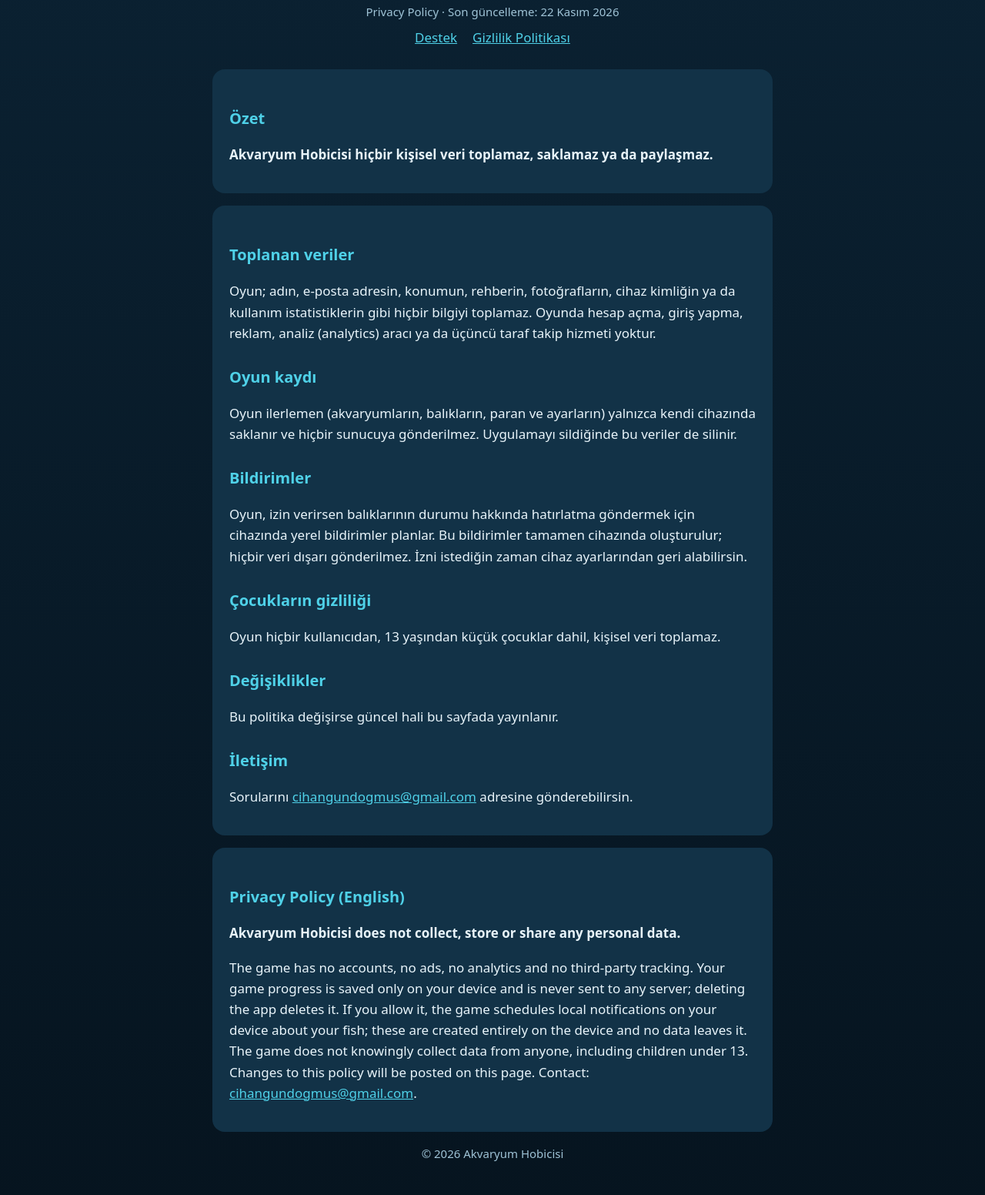
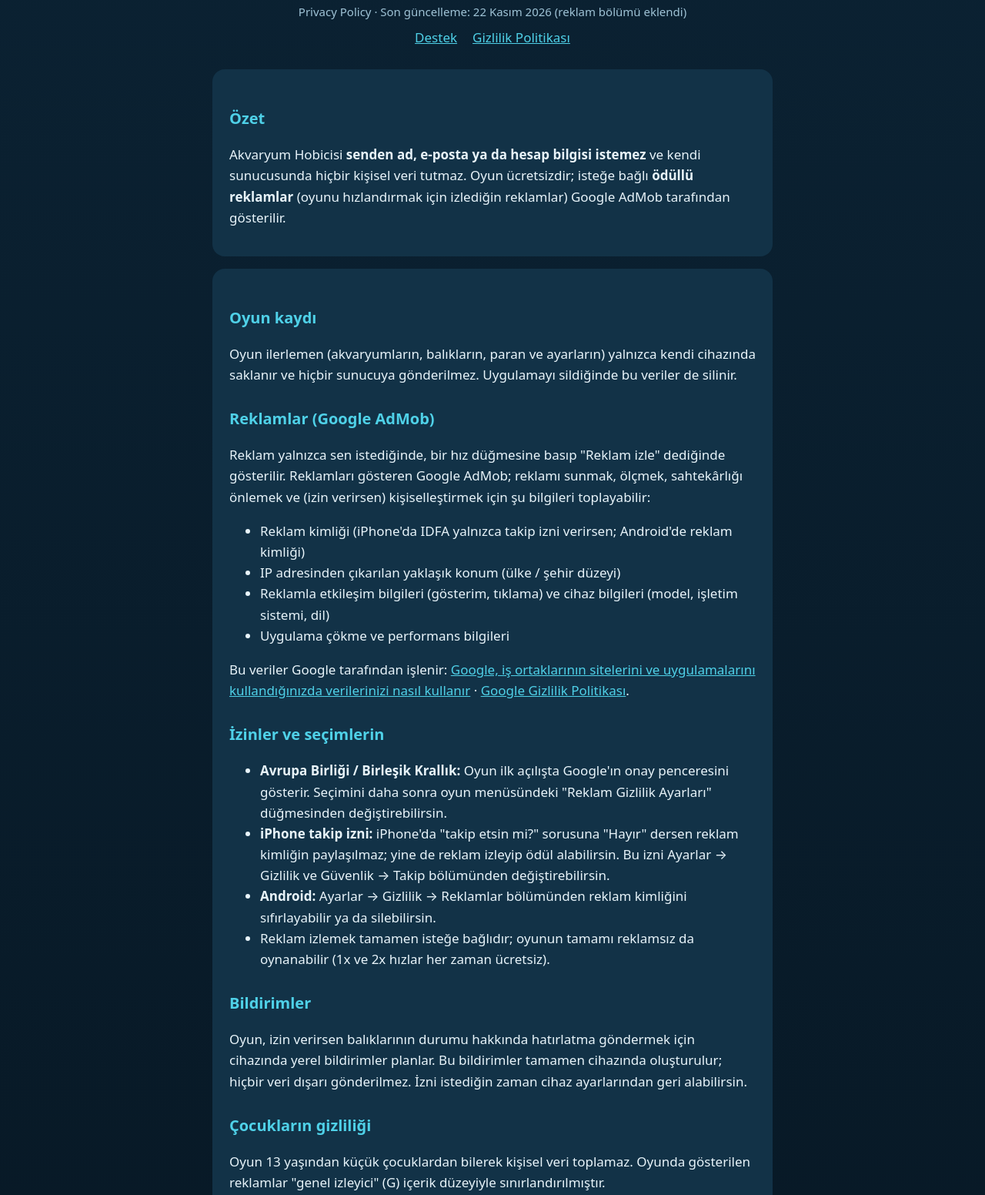
Before and after one commit to cihangundogmus-boop/akvaryumhobicisi-destek, a plain HTML site: page gizlilik.html in a window 1280 px wide. Shown: the part 193-1745 px from the top of the page at 77% size. Drawn offline with Linux system fonts and the light colour scheme.

Commit message:
Gizlilik politikasina AdMob reklam bolumu eklendi
Co-Authored-By: Claude Opus 5.5 <noreply@anthropic.com>

```diff
--- a/gizlilik.html
+++ b/gizlilik.html
@@ -3,23 +3,37 @@
 <title>Akvaryum Hobicisi – Gizlilik Politikası</title><link rel="stylesheet" href="style.css"></head>
 <body><main>
 <header><img src="icon.png" alt="Akvaryum Hobicisi"><h1>Gizlilik Politikası</h1>
-<div class="muted">Privacy Policy · Son güncelleme: 22 Kasım 2026</div>
+<div class="muted">Privacy Policy · Son güncelleme: 22 Kasım 2026 (reklam bölümü eklendi)</div>
 <nav><a href="index.html">Destek</a><a href="gizlilik.html">Gizlilik Politikası</a></nav></header>
 
 <div class="card">
 <h2>Özet</h2>
-<p><b>Akvaryum Hobicisi hiçbir kişisel veri toplamaz, saklamaz ya da paylaşmaz.</b></p>
+<p>Akvaryum Hobicisi <b>senden ad, e-posta ya da hesap bilgisi istemez</b> ve kendi sunucusunda hiçbir kişisel veri tutmaz. Oyun ücretsizdir; isteğe bağlı <b>ödüllü reklamlar</b> (oyunu hızlandırmak için izlediğin reklamlar) Google AdMob tarafından gösterilir.</p>
 </div>
 
 <div class="card">
-<h2>Toplanan veriler</h2>
-<p>Oyun; adın, e-posta adresin, konumun, rehberin, fotoğrafların, cihaz kimliğin ya da kullanım istatistiklerin gibi hiçbir bilgiyi toplamaz. Oyunda hesap açma, giriş yapma, reklam, analiz (analytics) aracı ya da üçüncü taraf takip hizmeti yoktur.</p>
 <h2>Oyun kaydı</h2>
 <p>Oyun ilerlemen (akvaryumların, balıkların, paran ve ayarların) yalnızca kendi cihazında saklanır ve hiçbir sunucuya gönderilmez. Uygulamayı sildiğinde bu veriler de silinir.</p>
+<h2>Reklamlar (Google AdMob)</h2>
+<p>Reklam yalnızca sen istediğinde, bir hız düğmesine basıp "Reklam izle" dediğinde gösterilir. Reklamları gösteren Google AdMob; reklamı sunmak, ölçmek, sahtekârlığı önlemek ve (izin verirsen) kişiselleştirmek için şu bilgileri toplayabilir:</p>
+<ul>
+<li>Reklam kimliği (iPhone'da IDFA yalnızca takip izni verirsen; Android'de reklam kimliği)</li>
+<li>IP adresinden çıkarılan yaklaşık konum (ülke / şehir düzeyi)</li>
+<li>Reklamla etkileşim bilgileri (gösterim, tıklama) ve cihaz bilgileri (model, işletim sistemi, dil)</li>
+<li>Uygulama çökme ve performans bilgileri</li>
+</ul>
+<p>Bu veriler Google tarafından işlenir: <a href="https://policies.google.com/technologies/partner-sites">Google, iş ortaklarının sitelerini ve uygulamalarını kullandığınızda verilerinizi nasıl kullanır</a> · <a href="https://policies.google.com/privacy">Google Gizlilik Politikası</a>.</p>
+<h2>İzinler ve seçimlerin</h2>
+<ul>
+<li><b>Avrupa Birliği / Birleşik Krallık:</b> Oyun ilk açılışta Google'ın onay penceresini gösterir. Seçimini daha sonra oyun menüsündeki "Reklam Gizlilik Ayarları" düğmesinden değiştirebilirsin.</li>
+<li><b>iPhone takip izni:</b> iPhone'da "takip etsin mi?" sorusuna "Hayır" dersen reklam kimliğin paylaşılmaz; yine de reklam izleyip ödül alabilirsin. Bu izni Ayarlar → Gizlilik ve Güvenlik → Takip bölümünden değiştirebilirsin.</li>
+<li><b>Android:</b> Ayarlar → Gizlilik → Reklamlar bölümünden reklam kimliğini sıfırlayabilir ya da silebilirsin.</li>
+<li>Reklam izlemek tamamen isteğe bağlıdır; oyunun tamamı reklamsız da oynanabilir (1x ve 2x hızlar her zaman ücretsiz).</li>
+</ul>
 <h2>Bildirimler</h2>
 <p>Oyun, izin verirsen balıklarının durumu hakkında hatırlatma göndermek için cihazında yerel bildirimler planlar. Bu bildirimler tamamen cihazında oluşturulur; hiçbir veri dışarı gönderilmez. İzni istediğin zaman cihaz ayarlarından geri alabilirsin.</p>
 <h2>Çocukların gizliliği</h2>
-<p>Oyun hiçbir kullanıcıdan, 13 yaşından küçük çocuklar dahil, kişisel veri toplamaz.</p>
+<p>Oyun 13 yaşından küçük çocuklardan bilerek kişisel veri toplamaz. Oyunda gösterilen reklamlar "genel izleyici" (G) içerik düzeyiyle sınırlandırılmıştır.</p>
 <h2>Değişiklikler</h2>
 <p>Bu politika değişirse güncel hali bu sayfada yayınlanır.</p>
 <h2>İletişim</h2>
@@ -28,8 +42,12 @@
 
 <div class="card">
 <h2>Privacy Policy (English)</h2>
-<p><b>Akvaryum Hobicisi does not collect, store or share any personal data.</b></p>
-<p>The game has no accounts, no ads, no analytics and no third-party tracking. Your game progress is saved only on your device and is never sent to any server; deleting the app deletes it. If you allow it, the game schedules local notifications on your device about your fish; these are created entirely on the device and no data leaves it. The game does not knowingly collect data from anyone, including children under 13. Changes to this policy will be posted on this page. Contact: <a href="mailto:cihangundogmus@gmail.com">cihangundogmus@gmail.com</a>.</p>
+<p>Akvaryum Hobicisi does not ask for your name, email or any account, and the developer does not store any personal data on its own servers. Your game progress is saved only on your device and is deleted when you delete the app.</p>
+<p><b>Advertising.</b> The game shows optional rewarded ads (only when you choose to watch one to speed up the game) served by Google AdMob. To deliver, measure and, with your permission, personalize ads and to prevent fraud, Google may collect your advertising identifier (on iPhone, the IDFA only if you allow tracking), approximate location derived from your IP address, ad interaction data, device information and crash/performance data. See <a href="https://policies.google.com/technologies/partner-sites">How Google uses information from sites or apps that use its services</a> and the <a href="https://policies.google.com/privacy">Google Privacy Policy</a>.</p>
+<p><b>Your choices.</b> Users in the EEA/UK are shown Google's consent form and can change their choice at any time from "Reklam Gizlilik Ayarları" (Ad Privacy Settings) in the game menu. On iPhone you can deny tracking in the system prompt or later in Settings → Privacy &amp; Security → Tracking. On Android you can reset or delete your advertising ID in system settings. Watching ads is always optional.</p>
+<p><b>Notifications.</b> If you allow it, the game schedules local notifications about your fish; these are created entirely on your device and no data leaves it.</p>
+<p><b>Children.</b> The game does not knowingly collect personal data from children under 13. Ads are limited to the general-audience (G) content rating.</p>
+<p>Changes to this policy will be posted on this page. Contact: <a href="mailto:cihangundogmus@gmail.com">cihangundogmus@gmail.com</a>.</p>
 </div>
 <p class="muted" style="text-align:center">© 2026 Akvaryum Hobicisi</p>
 </main></body></html>
```
Also changed, not shown: index.html (+3 -2 lines).
